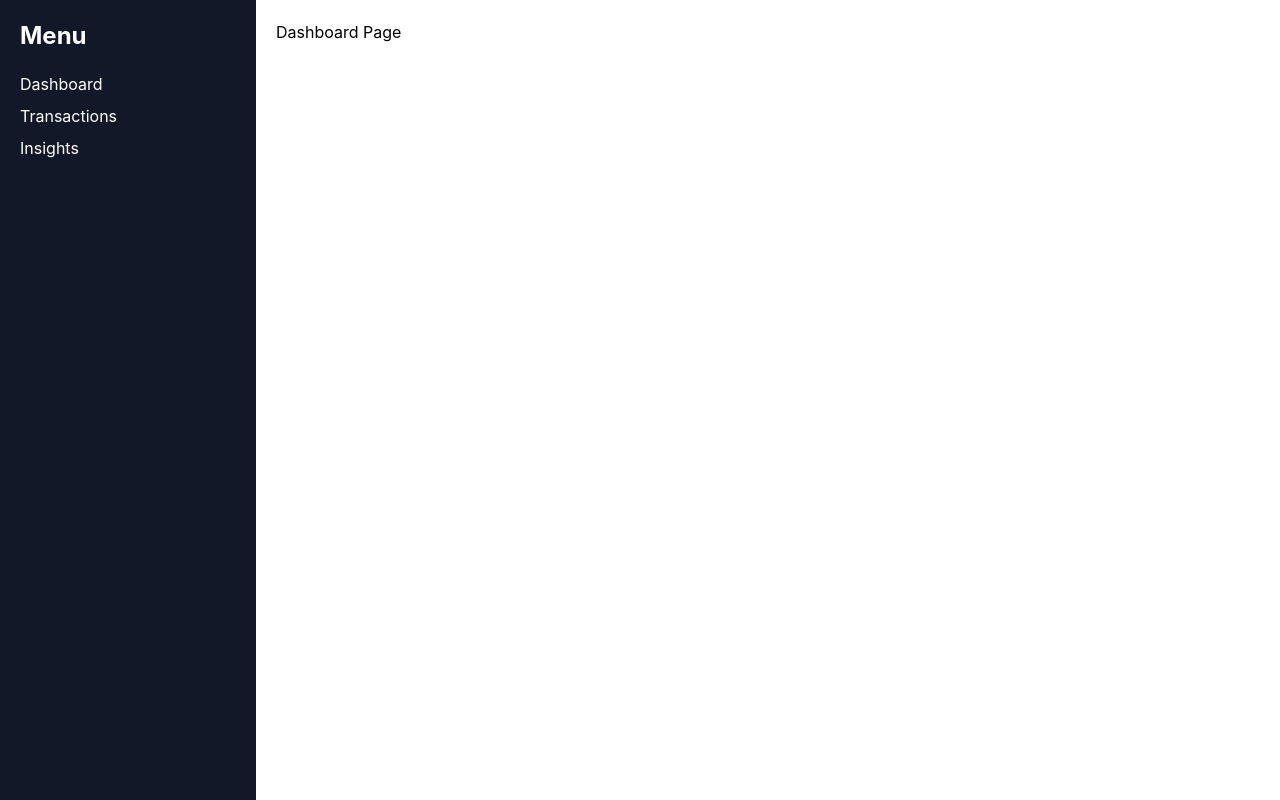
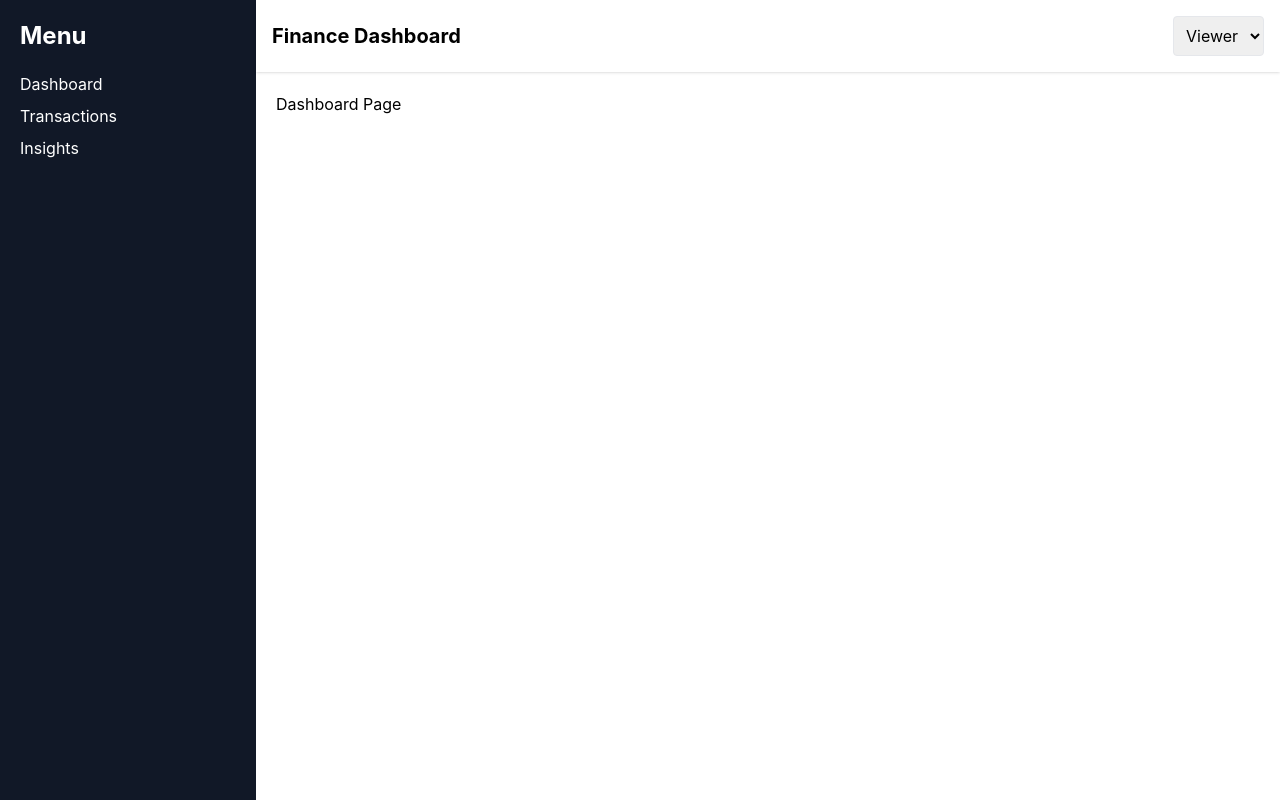
Before and after one commit to sai-unknown/finance-dashboard, a React (Create React App) app: page / in a window 1280 px wide. Built offline with nearby package versions, Linux system fonts and the light colour scheme.

Commit message:
Added header & role dropdown

```diff
--- a/src/App.js
+++ b/src/App.js
@@ -1,12 +1,17 @@
-import Sidebar from "./components/Sidebar";
+import Sidebar from "./components/sidebar";
 import Dashboard from "./pages/dashboard";
+import Header from "./components/header";
 
 function App() {
   return (
     <div className="flex">
       <Sidebar />
-      <div className="p-5">
-        <Dashboard />
+
+      <div className="flex-1">
+        <Header />
+        <div className="p-5">
+          <Dashboard />
+        </div>
       </div>
     </div>
   );
--- a/src/components/Sidebar.js
+++ b/src/components/Sidebar.js
@@ -1,4 +1,4 @@
-function Sidebar() {
+function sidebar() {
     return (
         <div className="w-64 h-screen bg-gray-900 text-white p-5">
             <h2 className="text-2xl font-bold mb-5">Menu</h2>
@@ -11,4 +11,4 @@ function Sidebar() {
     );
 }
 
-export default Sidebar;
+export default sidebar;
--- /dev/null
+++ b/src/components/header.js
@@ -0,0 +1,14 @@
+function header() {
+    return (
+        <div className="bg-white shadow p-4 flex justify-between items-center">
+            <h1 className="text-xl font-bold">Finance Dashboard</h1>
+
+            <select className="border rounded p-2">
+                <option>Viewer</option>
+                <option>Admin</option>
+            </select>
+        </div>
+    );
+}
+
+export default header;
--- a/src/pages/dashboard.js
+++ b/src/pages/dashboard.js
@@ -1,5 +1,5 @@
-function Dashboard() {
+function dashboard() {
     return <h2>Dashboard Page</h2>;
 }
 
-export default Dashboard;
+export default dashboard;
```
